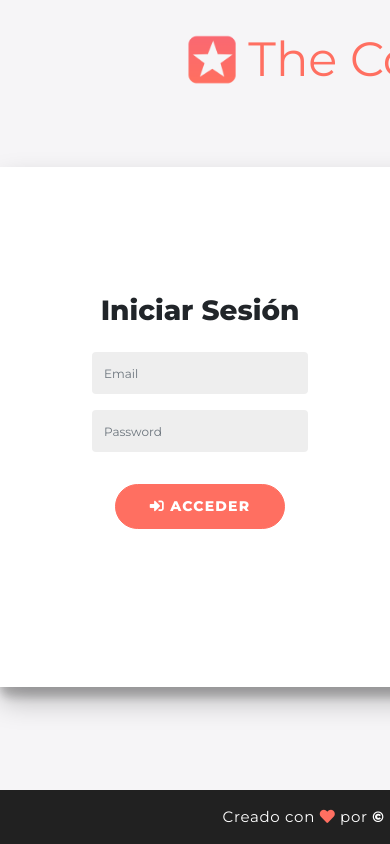
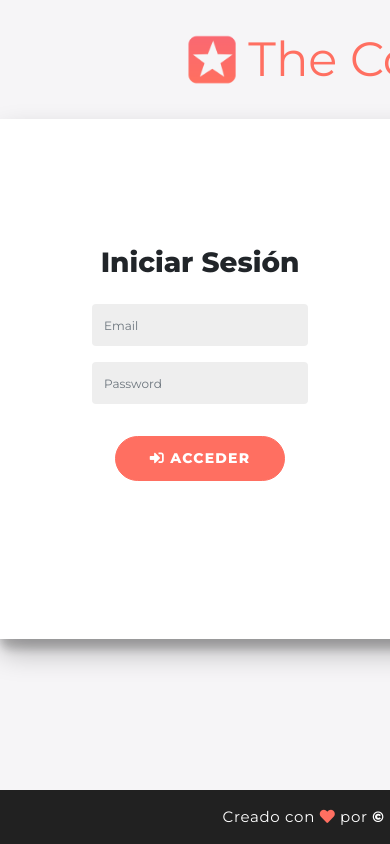
Before and after one commit to mariarte/HAB--Coral-Hotel-Frontend-, an Angular app: page /welcome in a window 390 px wide. Shown: the top 844 px of the page. Built offline with nearby package versions, Linux system fonts and the light colour scheme.

Commit message:
[Change styles responsive]

```diff
--- a/src/app/features/welcome/welcome/welcome.component.scss
+++ b/src/app/features/welcome/welcome/welcome.component.scss
@@ -5,7 +5,6 @@
     flex-direction: column;
     font-family: "Montserrat", sans-serif;
     height: 100%;
-    padding-top: 3rem;
 }
 
 .container {
```
